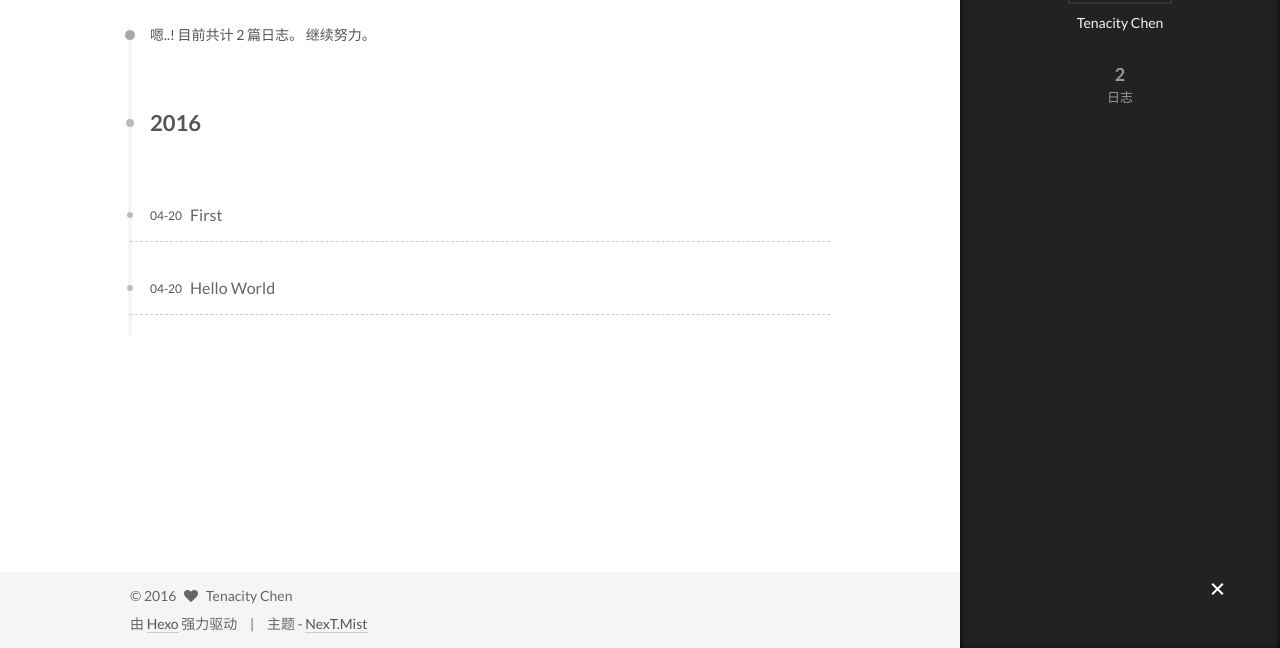
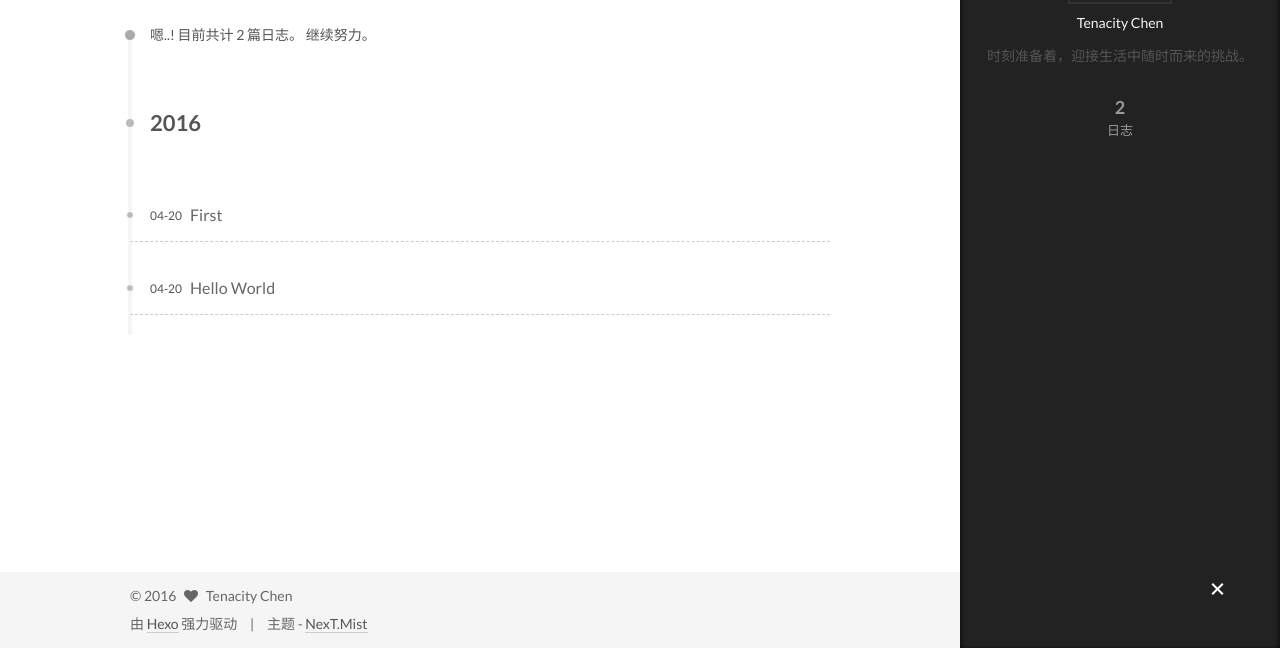
Before and after one commit to Tenacity1993/Tenacity1993.github.io, a plain HTML site: page archives/2016/04/index.html in a window 1280 px wide. Both pictures are taken after a click on the element 1217 px from the left and 742 px from the top of the page. Shown: the part 152-800 px from the top of the page. Drawn offline with Linux system fonts and the light colour scheme.

Commit message:
Site updated: 2016-04-20 13:50:10

```diff
--- a/archives/2016/04/index.html
+++ b/archives/2016/04/index.html
@@ -80,15 +80,15 @@
 
 
 
-<meta name="description">
+<meta name="description" content="时刻准备着，迎接生活中随时而来的挑战。">
 <meta property="og:type" content="website">
 <meta property="og:title" content="Tenacity的空间">
 <meta property="og:url" content="http://yoursite.com/archives/2016/04/index.html">
 <meta property="og:site_name" content="Tenacity的空间">
-<meta property="og:description">
+<meta property="og:description" content="时刻准备着，迎接生活中随时而来的挑战。">
 <meta name="twitter:card" content="summary">
 <meta name="twitter:title" content="Tenacity的空间">
-<meta name="twitter:description">
+<meta name="twitter:description" content="时刻准备着，迎接生活中随时而来的挑战。">
 
 
 
@@ -141,7 +141,7 @@
       <span class="logo-line-after"><i></i></span>
     </a>
   </div>
-  <p class="site-subtitle"></p>
+  <p class="site-subtitle">时刻准备着，迎接生活中随时而来的挑战。</p>
 </div>
 
 <div class="site-nav-toggle">
@@ -335,7 +335,7 @@
                src="/uploads/me.jpg"
                alt="Tenacity Chen" />
           <p class="site-author-name" itemprop="name">Tenacity Chen</p>
-          <p class="site-description motion-element" itemprop="description"></p>
+          <p class="site-description motion-element" itemprop="description">时刻准备着，迎接生活中随时而来的挑战。</p>
         </div>
         <nav class="site-state motion-element">
           <div class="site-state-item site-state-posts">
--- a/css/main.css
+++ b/css/main.css
@@ -1534,7 +1534,7 @@ pre .javascript .function {
   width: 4px;
   height: 4px;
   border-radius: 50%;
-  background: #f76629;
+  background: #1438e5;
 }
 .links-of-blogroll {
   font-size: 13px;
```
Also changed, not shown: 2016/04/20/First/index.html (+2 -2 lines), 2016/04/20/hello-world/index.html (+2 -2 lines), 404.html (+2 -2 lines), archives/2016/index.html (+5 -5 lines), archives/index.html (+5 -5 lines), index.html (+5 -5 lines).
